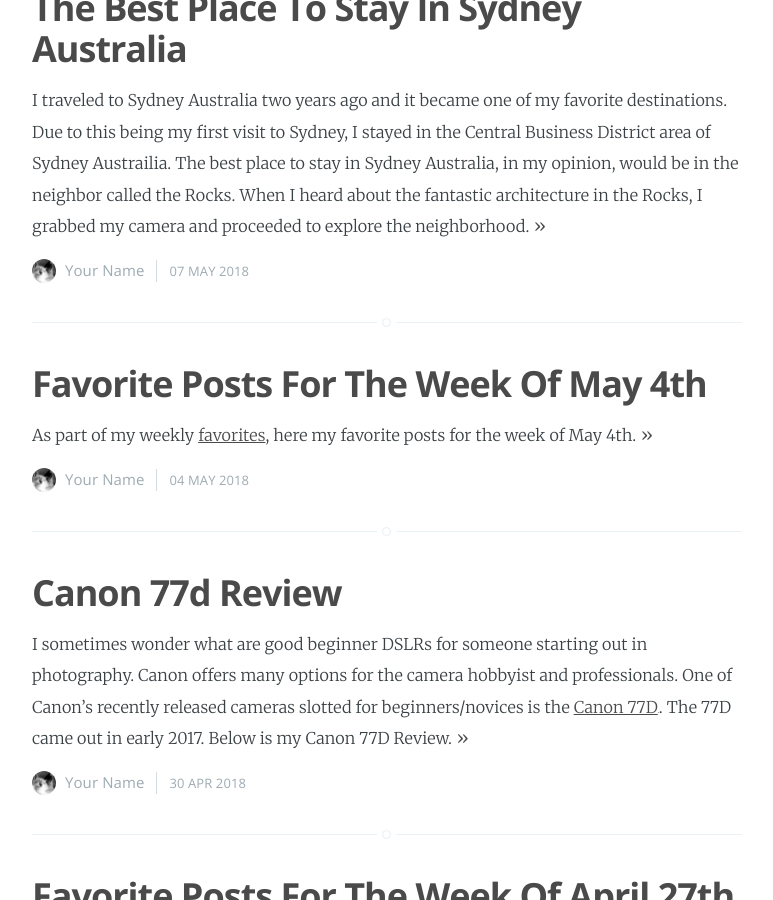
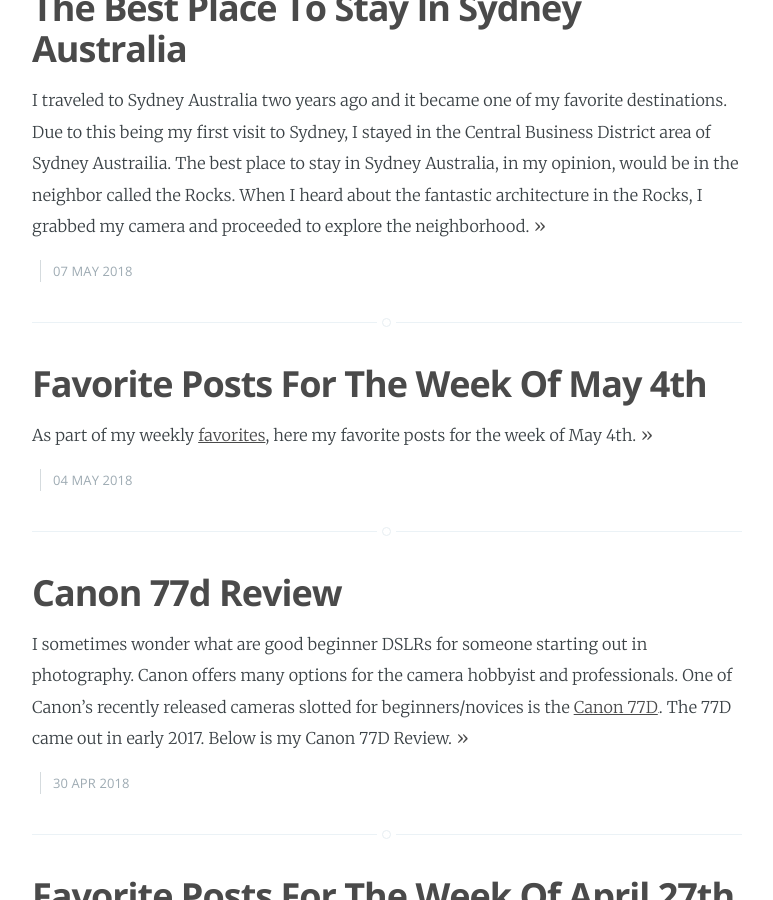
Before and after one commit to moderrnup/moderrnup.github.io, a Jekyll site: the page built from index.html, in a window 1280 px wide and 900 px high, scrolled down 423 px. Shown: the whole window, without its empty margins (253-1026 px from the left). Built offline with Jekyll 4.4.1, drawn with Linux system fonts in a browser that asks for light colours; the list of posts is cut into pages by our own code; some of the changed text lies outside the part shown.

Commit message:
Update _config.yml

```diff
--- a/_config.yml
+++ b/_config.yml
@@ -6,11 +6,7 @@
 highlighter: pygments
 logo: false
 paginate: 15
-baseurl: /
-domain_name: 'https://moderrn.github.io'
-google_analytics: 'UA-XXXXXXXX-X'
+permalink:   /:year/:month/:day/:title/
 gems: [jekyll-paginate]
 
 # Details for the RSS feed generator
-url:            'blog url'
-author:         'Your Name'
```
